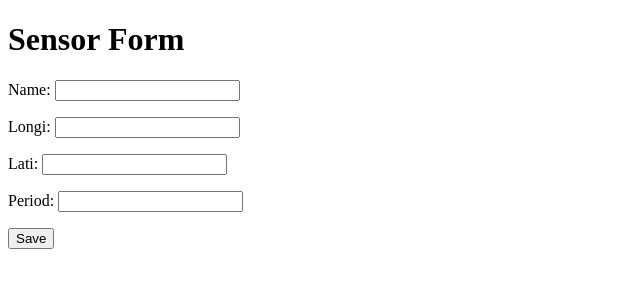
After one commit to GameKnightt/GameKnightt-IoT_Device_Manager_Project_DJANGO, a Django app: page /sensors/add/ in a window 1280 px wide. The commit adds this page. Shown: the top 300 px of the page, without its empty margins (0-640 px from the left). Run offline with Django 5.2, Linux system fonts and the light colour scheme.

Commit message:
add forms

```diff
--- /dev/null
+++ b/IoT_Device_Manager/iot_device_manager_app/forms.py
@@ -0,0 +1,12 @@
+from django import forms
+from .models import Sensor, Unit
+
+class SensorForm(forms.ModelForm):
+    class Meta:
+        model = Sensor
+        fields = ['name', 'longi', 'lati', 'period']
+
+class UnitForm(forms.ModelForm):
+    class Meta:
+        model = Unit
+        fields = ['name']
--- a/IoT_Device_Manager/iot_device_manager_app/models.py
+++ b/IoT_Device_Manager/iot_device_manager_app/models.py
@@ -5,8 +5,8 @@ from django.db import models
 class Sensor(models.Model):
     id = models.AutoField(primary_key=True)
     name = models.CharField(max_length=20)
-    longi = models.IntegerField()  # Longitude
-    lati = models.IntegerField()  # Latitude
+    longi = models.FloatField()  # Longitude
+    lati = models.FloatField()  # Latitude
     period = models.IntegerField()
 
 class Measure(models.Model):
--- /dev/null
+++ b/IoT_Device_Manager/iot_device_manager_app/templates/sensor_form.html
@@ -0,0 +1,14 @@
+<!DOCTYPE html>
+<html>
+<head>
+    <title>Sensor Form</title>
+</head>
+<body>
+    <h1>Sensor Form</h1>
+    <form method="post">
+        {% csrf_token %}
+        {{ form.as_p }}
+        <button type="submit">Save</button>
+    </form>
+</body>
+</html>
--- a/IoT_Device_Manager/iot_device_manager_app/urls.py
+++ b/IoT_Device_Manager/iot_device_manager_app/urls.py
@@ -1,9 +1,19 @@
 from django.urls import path
-from .views import sensor_list, unit_list, sensor_detail, unit_detail
+from .views import (
+    sensor_list, unit_list, sensor_detail, unit_detail,
+    sensor_create, unit_create, sensor_update, unit_update,
+    sensor_delete, unit_delete
+)
 
 urlpatterns = [
     path('sensors/', sensor_list, name='sensor_list'),
     path('units/', unit_list, name='unit_list'),
     path('sensors/<int:pk>/', sensor_detail, name='sensor_detail'),
     path('units/<int:pk>/', unit_detail, name='unit_detail'),
+    path('sensors/add/', sensor_create, name='sensor_create'),
+    path('units/add/', unit_create, name='unit_create'),
+    path('sensors/<int:pk>/edit/', sensor_update, name='sensor_update'),
+    path('units/<int:pk>/edit/', unit_update, name='unit_update'),
+    path('sensors/<int:pk>/delete/', sensor_delete, name='sensor_delete'),
+    path('units/<int:pk>/delete/', unit_delete, name='unit_delete'),
 ]
--- a/IoT_Device_Manager/iot_device_manager_app/views.py
+++ b/IoT_Device_Manager/iot_device_manager_app/views.py
@@ -1,7 +1,7 @@
-from django.shortcuts import render
+from django.shortcuts import render, get_object_or_404, redirect
 from .models import Sensor, Unit
+from .forms import SensorForm, UnitForm
 
-# Create your views here.
 def sensor_list(request):
     sensors = Sensor.objects.all()
     return render(request, 'sensor_list.html', {'sensors': sensors})
@@ -11,9 +11,65 @@ def unit_list(request):
     return render(request, 'unit_list.html', {'units': units})
 
 def sensor_detail(request, pk):
-    sensor = Sensor.objects.get(pk=pk)
+    sensor = get_object_or_404(Sensor, pk=pk)
     return render(request, 'sensor_detail.html', {'sensor': sensor})
 
 def unit_detail(request, pk):
-    unit = Unit.objects.get(pk=pk)
+    unit = get_object_or_404(Unit, pk=pk)
     return render(request, 'unit_detail.html', {'unit': unit})
+
+def sensor_create(request):
+    if request.method == 'POST':
+        form = SensorForm(request.POST)
+        if form.is_valid():
+            form.save()
+            return redirect('sensor_list')
+    else:
+        form = SensorForm()
+    return render(request, 'sensor_form.html', {'form': form})
+
+def unit_create(request):
+    if request.method == 'POST':
+        form = UnitForm(request.POST)
+        if form.is_valid():
+            form.save()
+            return redirect('unit_list')
+    else:
+        form = UnitForm()
+    return render(request, 'unit_form.html', {'form': form})
+
+def sensor_update(request, pk):
+    sensor = get_object_or_404(Sensor, pk=pk)
+    if request.method == 'POST':
+        form = SensorForm(request.POST, instance=sensor)
+        if form.is_valid():
+            form.save()
+            return redirect('sensor_detail', pk=sensor.pk)
+    else:
+        form = SensorForm(instance=sensor)
+    return render(request, 'sensor_form.html', {'form': form})
+
+def unit_update(request, pk):
+    unit = get_object_or_404(Unit, pk=pk)
+    if request.method == 'POST':
+        form = UnitForm(request.POST, instance=unit)
+        if form.is_valid():
+            form.save()
+            return redirect('unit_detail', pk=unit.pk)
+    else:
+        form = UnitForm(instance=unit)
+    return render(request, 'unit_form.html', {'form': form})
+
+def sensor_delete(request, pk):
+    sensor = get_object_or_404(Sensor, pk=pk)
+    if request.method == 'POST':
+        sensor.delete()
+        return redirect('sensor_list')
+    return render(request, 'sensor_confirm_delete.html', {'sensor': sensor})
+
+def unit_delete(request, pk):
+    unit = get_object_or_404(Unit, pk=pk)
+    if request.method == 'POST':
+        unit.delete()
+        return redirect('unit_list')
+    return render(request, 'unit_confirm_delete.html', {'unit': unit})
```
Also changed, not shown: IoT_Device_Manager/iot_device_manager_app/templates/sensor_confirm_delete.html (added, +15 -0 lines), IoT_Device_Manager/iot_device_manager_app/templates/sensor_list.html (+7 -0 lines), IoT_Device_Manager/iot_device_manager_app/templates/unit_confirm_delete.html (added, +15 -0 lines), IoT_Device_Manager/iot_device_manager_app/templates/unit_form.html (added, +14 -0 lines), IoT_Device_Manager/iot_device_manager_app/templates/unit_list.html (+7 -0 lines), IoT_Device_Manager/db.sqlite3.
